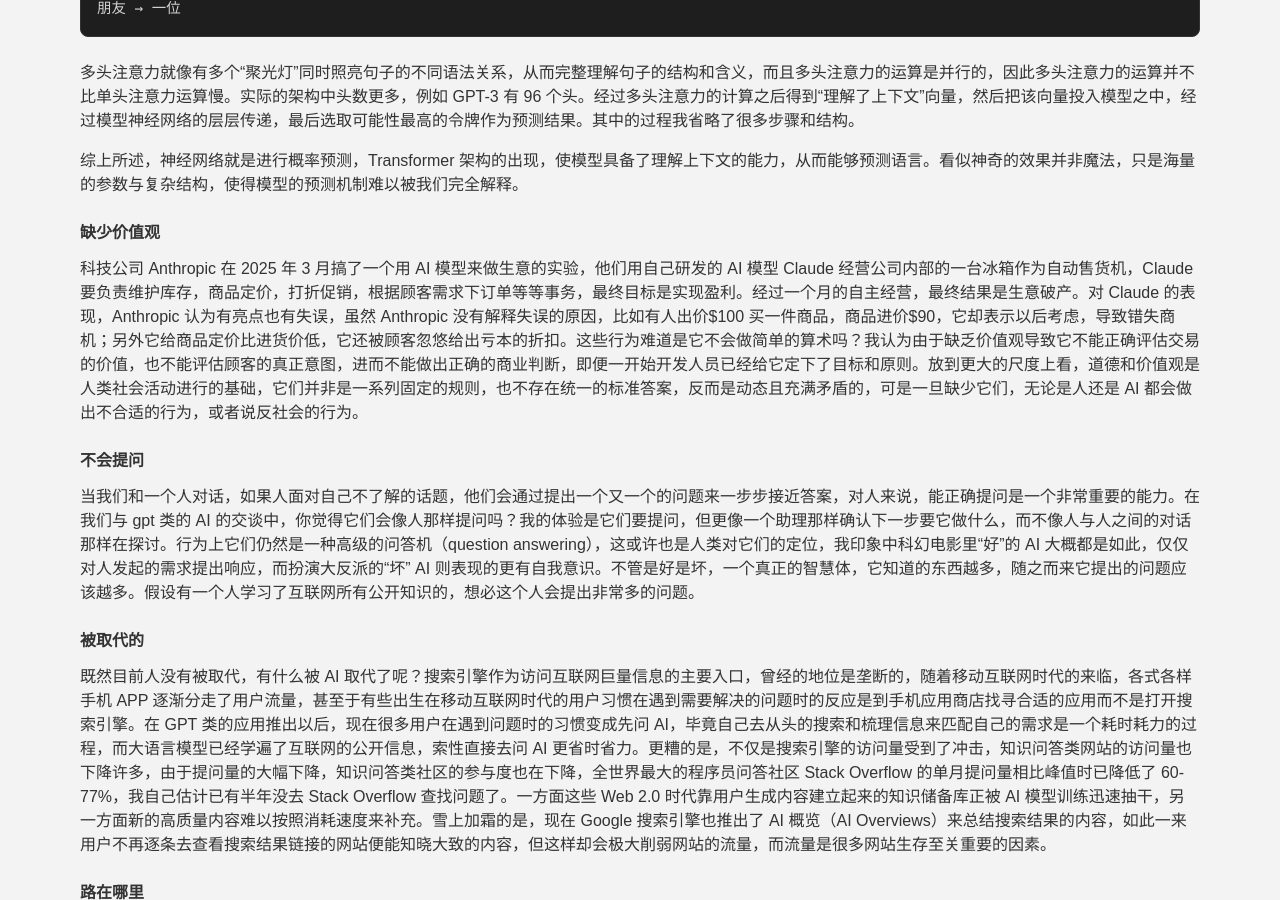
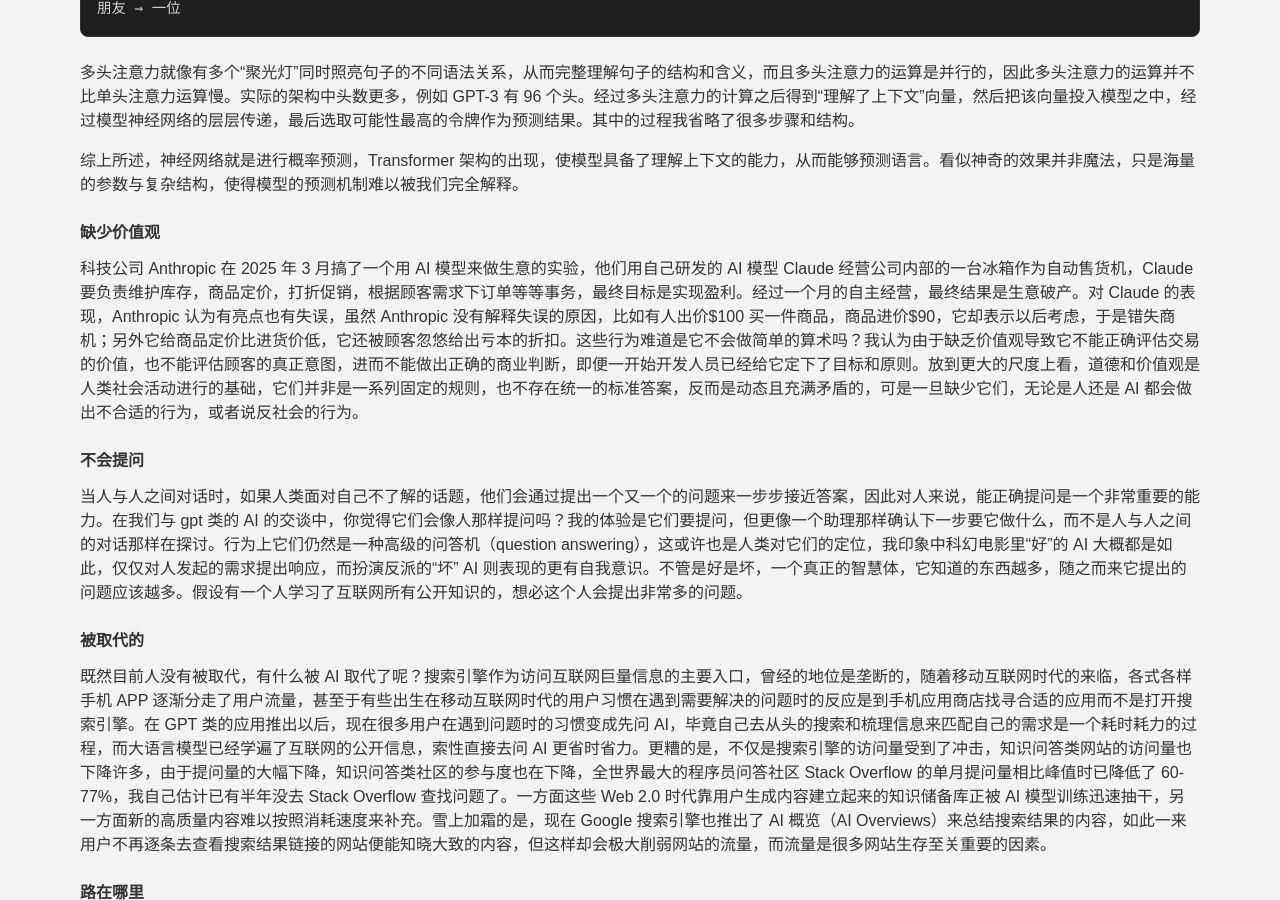
Before and after one commit to sschengyf/my-website, a Jekyll site: the page built from app/_posts/2025-12-02-why-has-not-ai-replaced-us.md, in a window 1280 px wide and 900 px high, scrolled down 4907 px. Built offline with Jekyll 4.4.1, drawn with Linux system fonts in a browser that asks for light colours; some web fonts are replaced; some of the changed text lies outside the part shown.

Commit message:
fix: some more wording polish (#22)

```diff
--- a/app/_posts/2025-12-02-why-has-not-ai-replaced-us.md
+++ b/app/_posts/2025-12-02-why-has-not-ai-replaced-us.md
@@ -65,11 +65,11 @@ $$
 
 - 向量 Q(Query) - 我要找什么？
 
-  这个问题包含了许多子问题，例如我是一个名词，那我前面有形容词吗？如果我是一个代词，那我要代表的名词是什么？诸如此类的预设问题存在一个矩阵（matrix）中，一个维度代表一个子问题，用这个问题矩阵乘以这个词的向量便得到另外一个向量 Q，向量 Q 便是有关这个词的问题集合。
+  这个问题包含了许多子问题，例如我是一个名词，那我前面有形容词吗？如果我是一个代词，那我要代表的名词是什么？诸如此类的预设问题存在一个矩阵（matrix）中，一个维度代表一个子问题，用这个问题矩阵乘以这个词的向量便得到向量 Q，向量 Q 便是有关这个词的问题集合。
 
 - 向量 K(Key) - 我能提供什么？
 
-  向量 K 的作用在于回答向量 Q 的问题，但为了回答 Q 的问题，令牌需要问自己一堆问题，比如我是一个形容词吗？我是一个名词吗？同样预设问题存在一个矩阵（matrix）中，一样的乘法操作便得到另外一个向量 K。
+  向量 K 的作用在于回答向量 Q 的问题，但为了回答 Q 的问题，令牌需要问自己一堆问题，比如我是一个形容词吗？我是一个名词吗？同样预设问题存在一个矩阵（matrix）中，一样的乘法操作便得到向量 K。
 
 每个令牌的向量 Q 和其他令牌的向量 K 交叉对比便能得知每个令牌之间的关系亲疏。这里需要的计算量很大，比如一句话有 10 个词，先计算每个词的向量 Q 与向量 K，然后用每个词的向量 Q 和向量 K 交叉计算，交叉计算需要 100 次，如果是 100 个词，那就要计算 10000 次，计算量随着上下文（context）长度呈指数增长，所以上下文的长度成为大语言模型的瓶颈。
 
@@ -126,11 +126,11 @@ $$
 
 ## 缺少价值观
 
-科技公司 Anthropic 在 2025 年 3 月搞了一个用 AI 模型来做生意的实验，他们用自己研发的 AI 模型 Claude 经营公司内部的一台冰箱作为自动售货机，Claude 要负责维护库存，商品定价，打折促销，根据顾客需求下订单等等事务，最终目标是实现盈利。经过一个月的自主经营，最终结果是生意破产。对 Claude 的表现，Anthropic 认为有亮点也有失误，虽然 Anthropic 没有解释失误的原因，比如有人出价$100 买一件商品，商品进价$90，它却表示以后考虑，导致错失商机；另外它给商品定价比进货价低，它还被顾客忽悠给出亏本的折扣。这些行为难道是它不会做简单的算术吗？我认为由于缺乏价值观导致它不能正确评估交易的价值，也不能评估顾客的真正意图，进而不能做出正确的商业判断，即便一开始开发人员已经给它定下了目标和原则。放到更大的尺度上看，道德和价值观是人类社会活动进行的基础，它们并非是一系列固定的规则，也不存在统一的标准答案，反而是动态且充满矛盾的，可是一旦缺少它们，无论是人还是 AI 都会做出不合适的行为，或者说反社会的行为。
+科技公司 Anthropic 在 2025 年 3 月搞了一个用 AI 模型来做生意的实验，他们用自己研发的 AI 模型 Claude 经营公司内部的一台冰箱作为自动售货机，Claude 要负责维护库存，商品定价，打折促销，根据顾客需求下订单等等事务，最终目标是实现盈利。经过一个月的自主经营，最终结果是生意破产。对 Claude 的表现，Anthropic 认为有亮点也有失误，虽然 Anthropic 没有解释失误的原因，比如有人出价$100 买一件商品，商品进价$90，它却表示以后考虑，于是错失商机；另外它给商品定价比进货价低，它还被顾客忽悠给出亏本的折扣。这些行为难道是它不会做简单的算术吗？我认为由于缺乏价值观导致它不能正确评估交易的价值，也不能评估顾客的真正意图，进而不能做出正确的商业判断，即便一开始开发人员已经给它定下了目标和原则。放到更大的尺度上看，道德和价值观是人类社会活动进行的基础，它们并非是一系列固定的规则，也不存在统一的标准答案，反而是动态且充满矛盾的，可是一旦缺少它们，无论是人还是 AI 都会做出不合适的行为，或者说反社会的行为。
 
 ## 不会提问
 
-当我们和一个人对话，如果人面对自己不了解的话题，他们会通过提出一个又一个的问题来一步步接近答案，对人来说，能正确提问是一个非常重要的能力。在我们与 gpt 类的 AI 的交谈中，你觉得它们会像人那样提问吗？我的体验是它们要提问，但更像一个助理那样确认下一步要它做什么，而不像人与人之间的对话那样在探讨。行为上它们仍然是一种高级的问答机（question answering），这或许也是人类对它们的定位，我印象中科幻电影里“好”的 AI 大概都是如此，仅仅对人发起的需求提出响应，而扮演大反派的“坏” AI 则表现的更有自我意识。不管是好是坏，一个真正的智慧体，它知道的东西越多，随之而来它提出的问题应该越多。假设有一个人学习了互联网所有公开知识的，想必这个人会提出非常多的问题。
+当人与人之间对话时，如果人类面对自己不了解的话题，他们会通过提出一个又一个的问题来一步步接近答案，因此对人来说，能正确提问是一个非常重要的能力。在我们与 gpt 类的 AI 的交谈中，你觉得它们会像人那样提问吗？我的体验是它们要提问，但更像一个助理那样确认下一步要它做什么，而不是人与人之间的对话那样在探讨。行为上它们仍然是一种高级的问答机（question answering），这或许也是人类对它们的定位，我印象中科幻电影里“好”的 AI 大概都是如此，仅仅对人发起的需求提出响应，而扮演反派的“坏” AI 则表现的更有自我意识。不管是好是坏，一个真正的智慧体，它知道的东西越多，随之而来它提出的问题应该越多。假设有一个人学习了互联网所有公开知识的，想必这个人会提出非常多的问题。
 
 ## 被取代的
 
```
